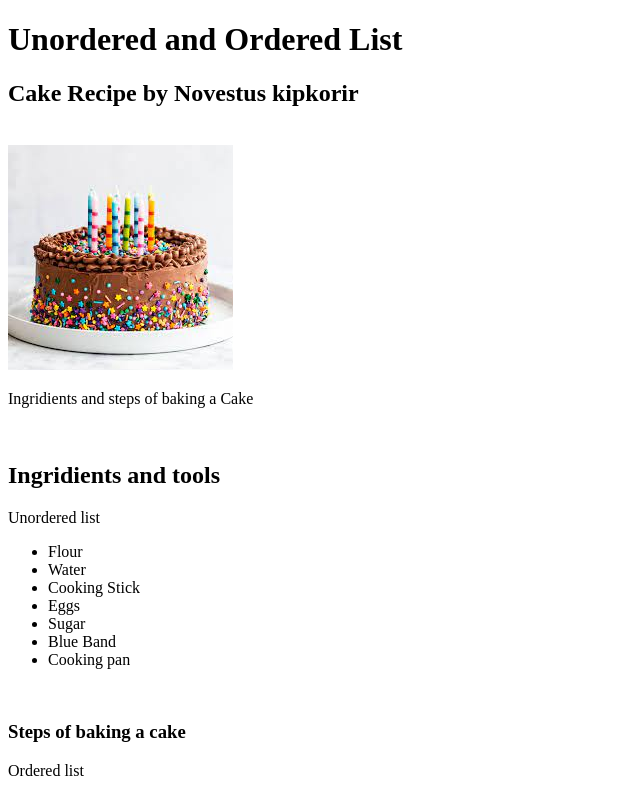
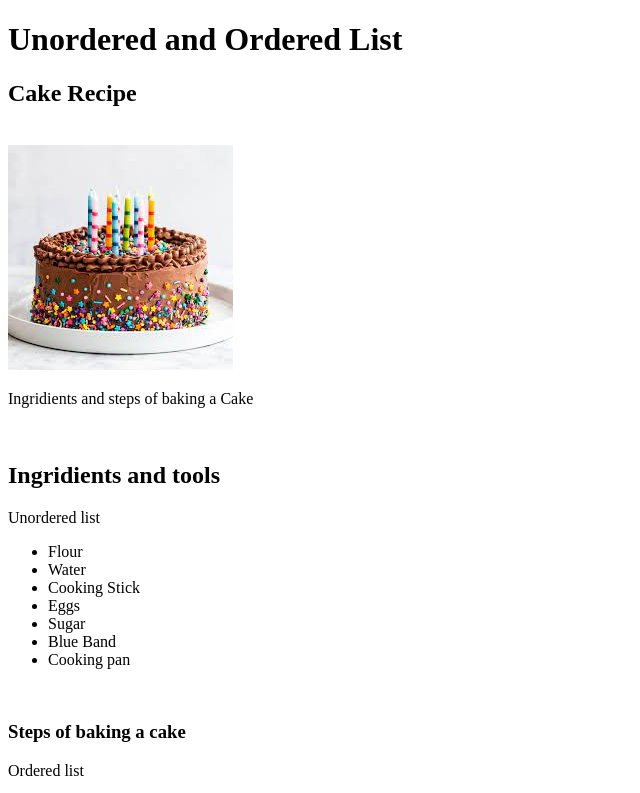
Before and after one commit to rotichknovestus/HTML1, a plain HTML site: page Cake.html in a window 1280 px wide. Shown: the top 793 px of the page, without its empty margins (0-640 px from the left). Drawn offline with Linux system fonts and the light colour scheme.

Commit message:
added some text

```diff
--- a/Cake.html
+++ b/Cake.html
@@ -7,7 +7,7 @@
 </head>
 <body>
     <h1>Unordered and Ordered List</h1>
-    <h2>Cake Recipe by Novestus kipkorir</h2><br>
+    <h2>Cake Recipe</h2><br>
     <img src="Cake.jpg" alt="Cake">
     <p>Ingridients and steps of baking a Cake<br></p><br>
     <h2>Ingridients and tools</h2>
```
